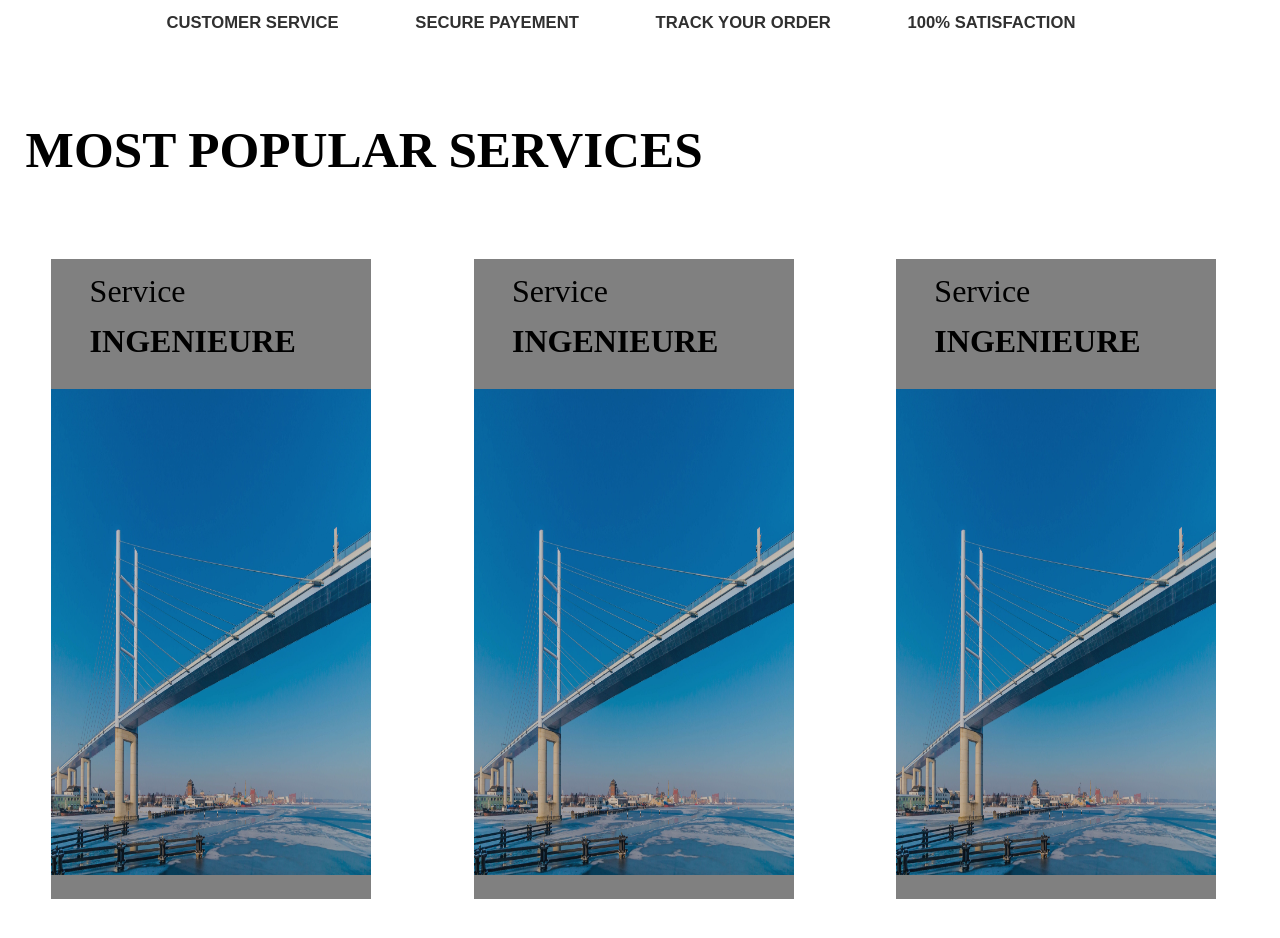
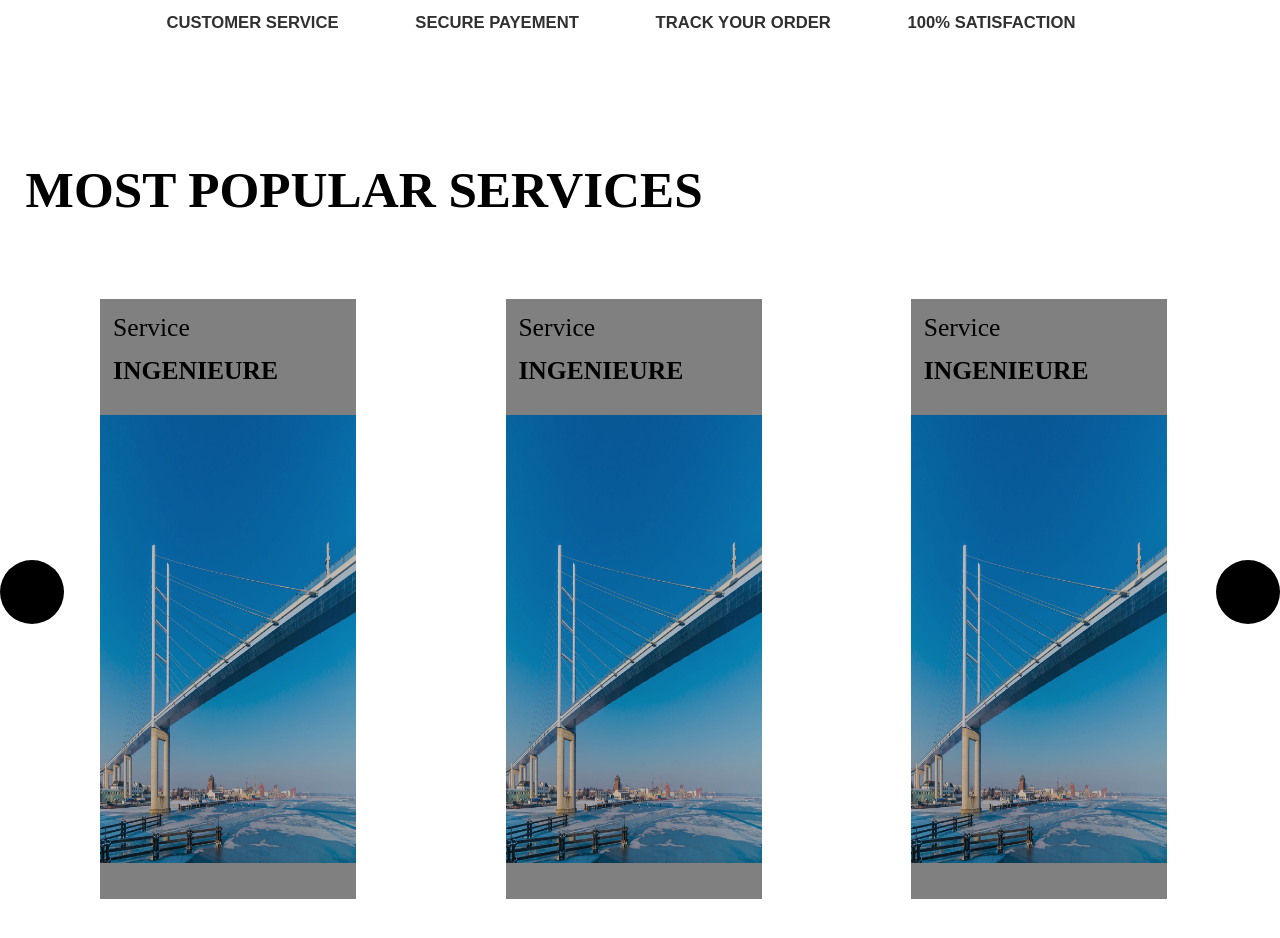
Before and after one commit to Outer-S/Tri, a React (Create React App) app: page / in a window 1280 px wide. Shown: the part 1080-2018 px from the top of the page. Built offline with nearby package versions, Linux system fonts and the light colour scheme.

Commit message:
Added Product Placement

```diff
--- a/src/components/Popular.js
+++ b/src/components/Popular.js
@@ -1,12 +1,27 @@
-import React from 'react';
+import React, {useState} from 'react';
 import Image from '../resources/background.jpg';
 
 
 export default function Popular() {
+    const [x,setX]=useState(0);
+    const handleNext=()=>{
+          if(x<0){
+          setX(x+34);
+          }else{
+              setX(-50);
+          }
+     }
+     const handlePrev=()=>{
+          if(x>-50){
+               setX(x-34);
+           }else{
+               setX(0);
+          }
+     }
     return (
         <div className="popular">
            <h1 id='header'>Most Popular Services</h1>
-           <div className="carousel">
+           <div className="carousel" style={{transform:`translateX(${x}%)`}}>
                <div className='slide'>
                     <div className="slide-content">
                     <h1>Service <span>Ingenieure</span> </h1>
@@ -44,6 +59,8 @@ export default function Popular() {
                     </div>
                </div>
            </div>
+           <div className="Button-Slider" id="Next" onClick={handleNext} ><img src="" alt="" /> </div>
+           <div className="Button-Slider" id="Previous" onClick={handlePrev} ><img src="" alt="" / > </div>
         </div>
     )
 }
--- a/src/style/_Popular.scss
+++ b/src/style/_Popular.scss
@@ -2,7 +2,7 @@
     width: 100%;
     height: 120vh;
     position: absolute;
-    top:150vh;
+    top:155vh;
     overflow: hidden;
 
 
@@ -17,16 +17,22 @@
 .carousel{
     position: relative;
 
-    width: 100%;
+    width: 190vw;
     height: 100%;
     display: flex;
     flex-direction: row;
+    justify-content: space-around;
+    transform: translateX(-30%);
+    transition: all 0.3s ease;
 }
 .slide{
+    position: relative;
+    left: 2vw;
+
     background: gray;
-    width: 25vw;
-    height: 80vh;
-    margin: 10vh 4vw;
+    width: 20vw;
+    height: 75vh;
+    margin: 10vh 0;
 
 
 
@@ -35,16 +41,21 @@
     position: relative;
     width: 100%;
 
-    padding: 5vh 3vw 5vh 3vw;
+    padding: 5vh 0vw 5vh 0vw;
     h1{
         position: relative;
         top: -2vw;
+        left: 1vw;
+
         text-align: left;
         margin-bottom: 2vh;
+        font-size: 2vw;
         display: flex;
         flex-direction: column;
+
         text-transform: capitalize;
         font-weight: normal;
+
         span{
             position: relative;
             text-align: left;
@@ -56,8 +67,24 @@
     }
     img{
         position: relative;
-        right: 3vw;
-        width: 25vw;
-        height: 38vw;
+
+        width: 20vw;
+        height: 35vw;
     }
 }
+.Button-Slider{
+    position: absolute;
+    top: 50vh;
+    height: 5vw;
+    width: 5vw;
+    border-radius: 50%;
+    background: black;
+    cursor: pointer;
+
+}
+#Next{
+    right: 0;
+}
+#Previous{
+    left:0;
+}
--- a/src/style/_navigation.scss
+++ b/src/style/_navigation.scss
@@ -193,7 +193,7 @@
   position: absolute;
   top: 20vh;
   left: 20%;
-  z-index: -100;
+  z-index: 100;
 
   height: 8vh;
   width: 60vw;
@@ -246,6 +246,7 @@
       background: #ff8438;
       border: 0.1vw #ff8438;
       border-radius: 50%;
+
       cursor: pointer;
     }
   }
--- a/src/style/main.css
+++ b/src/style/main.css
@@ -237,7 +237,7 @@ body {
   position: absolute;
   top: 20vh;
   left: 20%;
-  z-index: -100;
+  z-index: 100;
   height: 8vh;
   width: 60vw;
   background: white;
@@ -367,7 +367,7 @@ body {
   width: 100%;
   height: 120vh;
   position: absolute;
-  top: 150vh;
+  top: 155vh;
   overflow: hidden;
 }
 
@@ -380,7 +380,7 @@ body {
 
 .carousel {
   position: relative;
-  width: 100%;
+  width: 190vw;
   height: 100%;
   display: -webkit-box;
   display: -ms-flexbox;
@@ -389,26 +389,36 @@ body {
   -webkit-box-direction: normal;
       -ms-flex-direction: row;
           flex-direction: row;
+  -ms-flex-pack: distribute;
+      justify-content: space-around;
+  -webkit-transform: translateX(-30%);
+          transform: translateX(-30%);
+  -webkit-transition: all 0.3s ease;
+  transition: all 0.3s ease;
 }
 
 .slide {
+  position: relative;
+  left: 2vw;
   background: gray;
-  width: 25vw;
-  height: 80vh;
-  margin: 10vh 4vw;
+  width: 20vw;
+  height: 75vh;
+  margin: 10vh 0;
 }
 
 .slide-content {
   position: relative;
   width: 100%;
-  padding: 5vh 3vw 5vh 3vw;
+  padding: 5vh 0vw 5vh 0vw;
 }
 
 .slide-content h1 {
   position: relative;
   top: -2vw;
+  left: 1vw;
   text-align: left;
   margin-bottom: 2vh;
+  font-size: 2vw;
   display: -webkit-box;
   display: -ms-flexbox;
   display: flex;
@@ -430,8 +440,25 @@ body {
 
 .slide-content img {
   position: relative;
-  right: 3vw;
-  width: 25vw;
-  height: 38vw;
+  width: 20vw;
+  height: 35vw;
+}
+
+.Button-Slider {
+  position: absolute;
+  top: 50vh;
+  height: 5vw;
+  width: 5vw;
+  border-radius: 50%;
+  background: black;
+  cursor: pointer;
+}
+
+#Next {
+  right: 0;
+}
+
+#Previous {
+  left: 0;
 }
 /*# sourceMappingURL=main.css.map */
```
Also changed, not shown: 2 other files (tests, documents, lock files or other folders).
